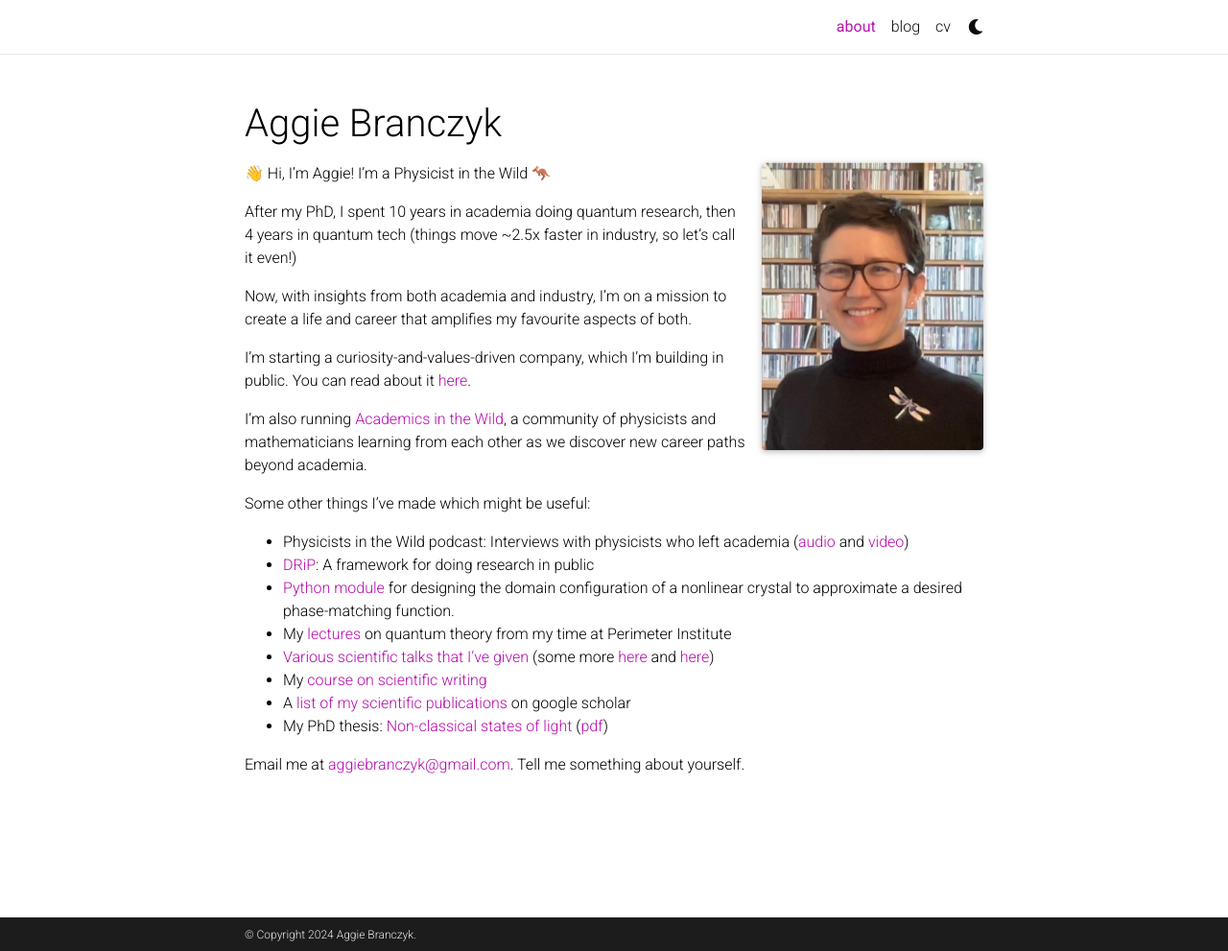
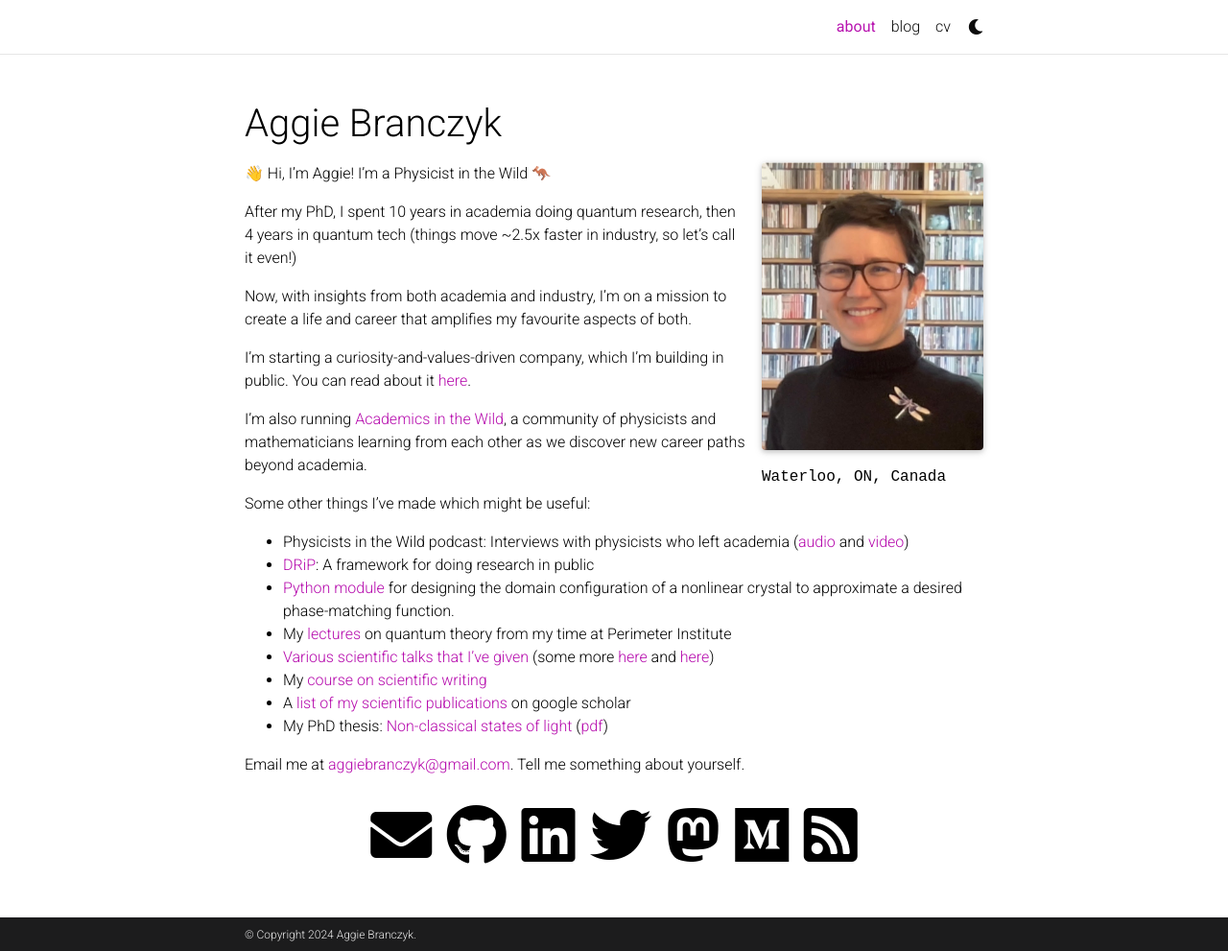
Before and after one commit to abranczyk/abranczyk.github.io, a Jekyll site: the page built from _pages/about.md, in a window 1280 px wide and 991 px high. Shown: the whole window at 96% size. Built offline with Jekyll 4.4.1, drawn with Linux system fonts in a browser that asks for light colours; full-size pictures stand in for the smaller copies a plugin makes; comment, search, counter and statistics services are not loaded; a style sheet for code colours, icons or effects is not loaded.

```diff
--- a/_pages/about.md
+++ b/_pages/about.md
@@ -8,11 +8,11 @@ profile:
   align: right
   image: prof_pic.jpeg
   image_circular: false # crops the image to make it circular
-  address:
+  address: Waterloo, ON, Canada
 
 news: false  # includes a list of news items
 selected_papers: false # includes a list of papers marked as "selected={true}"
-social: false  # includes social icons at the bottom of the page
+social: true  # includes social icons at the bottom of the page
 ---
 👋 Hi, I'm Aggie! I'm a Physicist in the Wild 🦘
 
```
Also changed, not shown: _posts/2024-08-26-new-substack.md (+1 -0 lines).
